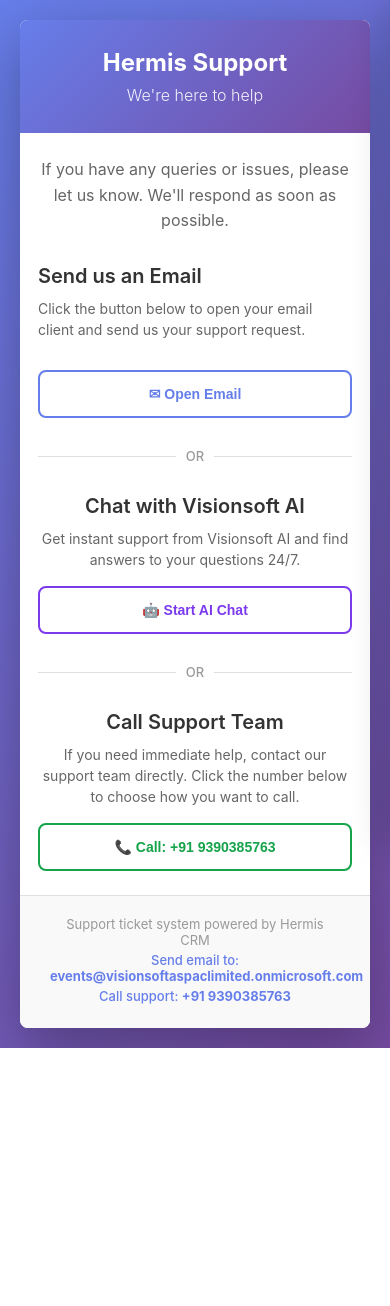
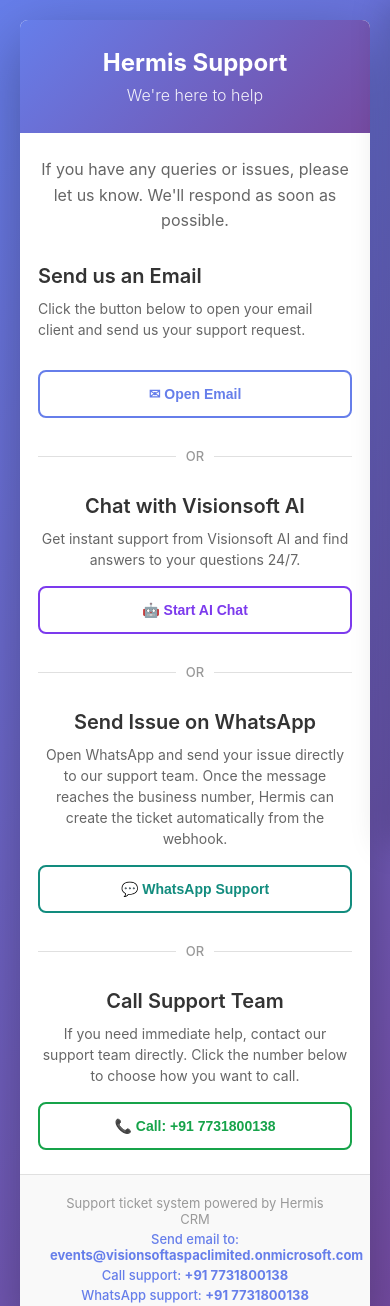
Before and after one commit to VisionsoftInc/Hermis-support-page, a website: page public/index.html in a window 390 px wide. Shown: the top 1306 px of the page. Before the commit the page ends 1048 px from the top, so only its background shows below. Drawn offline with Linux system fonts and the light colour scheme; no server answers.

Commit message:
Whatsapp Integration

```diff
--- a/public/index.html
+++ b/public/index.html
@@ -68,6 +68,19 @@
 
           <div class="divider">OR</div>
 
+          <!-- WhatsApp -->
+          <div class="whatsapp-section">
+            <h2>Send Issue on WhatsApp</h2>
+            <p class="form-intro">
+              Open WhatsApp and send your issue directly to our support team. Once the message reaches the business number, Hermis can create the ticket automatically from the webhook.
+            </p>
+            <button type="button" class="submit-btn whatsapp-btn" onclick="openWhatsAppChat()">
+              💬 WhatsApp Support
+            </button>
+          </div>
+
+          <div class="divider">OR</div>
+
           <!-- Call -->
           <div class="call-section">
             <h2>Call Support Team</h2>
@@ -75,7 +88,7 @@
               If you need immediate help, contact our support team directly.
               Click the number below to choose how you want to call.
             </p>
-            <button type="button" class="submit-btn call-toggle-btn" onclick="toggleCallOptions()">
+            <button id="callSupportToggleBtn" type="button" class="submit-btn call-toggle-btn" onclick="toggleCallOptions()">
               📞 Call: +91 9390385763
             </button>
             <div id="callOptions" class="call-options hidden">
@@ -97,7 +110,8 @@
         <p class="support-email">
           Send email to: <strong>events@visionsoftaspaclimited.onmicrosoft.com</strong>
         </p>
-        <p class="support-email">Call support: <strong>+91 9390385763</strong></p>
+        <p class="support-email">Call support: <strong id="footerCallSupportNumber">+91 9390385763</strong></p>
+        <p class="support-email">WhatsApp support: <strong id="footerWhatsappSupportNumber">Configured from support page script</strong></p>
       </div>
 
     </div>
--- a/public/script.js
+++ b/public/script.js
@@ -1,6 +1,8 @@
 // ─── Configuration ────────────────────────────────────────────────────────────
 const SUPPORT_EMAIL = 'events@visionsoftaspaclimited.onmicrosoft.com';
-const SUPPORT_PHONE = '+919390385763';
+let SUPPORT_PHONE = '+917731800138';
+let WHATSAPP_SUPPORT_NUMBER = SUPPORT_PHONE;
+let WHATSAPP_DEFAULT_TEXT = 'Hello Hermis Support, I want to report an issue.';
 
 // ⚠️  Paste your Gemini API key here.
 // Get one free at: https://aistudio.google.com/app/apikey
@@ -13,6 +15,7 @@ const GEMINI_MODEL   = 'gemini-2.5-flash';
 //   'http://localhost:4000'               ← local dev
 // Leave as '' only if this HTML file is served directly by the same Express server.
 const HERMIS_API = 'https://visionsoft-crm-backend.onrender.com';
+// const HERMIS_API = 'http://localhost:4000';
 
 // ─── Visionsoft AI System Prompt (from viraPrompt.js) ────────────────────────
 const VIRA_SYSTEM_PROMPT = `
@@ -368,8 +371,21 @@ function callSupportViaDialer() {
 
 function callSupportViaWhatsApp() {
   hideError();
-  window.open(`https://wa.me/${SUPPORT_PHONE.replace('+', '')}`, '_blank', 'noopener,noreferrer');
+  openWhatsAppChat();
   hideCallOptions();
+}
+
+function openWhatsAppChat() {
+  hideError();
+  const normalizedNumber = WHATSAPP_SUPPORT_NUMBER.replace(/[^\d]/g, '');
+
+  if (!normalizedNumber) {
+    showError('WhatsApp support number is not configured yet.');
+    return;
+  }
+
+  const encodedText = encodeURIComponent(WHATSAPP_DEFAULT_TEXT);
+  window.open(`https://wa.me/${normalizedNumber}?text=${encodedText}`, '_blank', 'noopener,noreferrer');
 }
 
 // ─── Error helpers ─────────────────────────────────────────────────────────────
@@ -453,8 +469,65 @@ function setSendDisabled(disabled) {
   if (input) input.disabled = disabled;
 }
 
+function formatSupportPhone(value = '') {
+  const digits = String(value || '').replace(/[^\d]/g, '');
+  if (!digits) return '-';
+  if (digits.length === 12 && digits.startsWith('91')) {
+    return `+${digits.slice(0, 2)} ${digits.slice(2)}`;
+  }
+  if (digits.length === 10) {
+    return `+91 ${digits}`;
+  }
+  if (String(value).startsWith('+')) {
+    return String(value);
+  }
+  return `+${digits}`;
+}
+
+function updateSupportContactLabels() {
+  const callToggle = document.getElementById('callSupportToggleBtn');
+  if (callToggle) {
+    callToggle.textContent = `📞 Call: ${formatSupportPhone(SUPPORT_PHONE)}`;
+  }
+
+  const callFooter = document.getElementById('footerCallSupportNumber');
+  if (callFooter) {
+    callFooter.textContent = formatSupportPhone(SUPPORT_PHONE);
+  }
+
+  const whatsappFooter = document.getElementById('footerWhatsappSupportNumber');
+  if (whatsappFooter) {
+    whatsappFooter.textContent = formatSupportPhone(WHATSAPP_SUPPORT_NUMBER);
+  }
+}
+
+async function loadSupportConfig() {
+  try {
+    const response = await fetch('/api/support/config');
+    if (!response.ok) {
+      return;
+    }
+
+    const config = await response.json();
+    if (config?.supportPhoneNumber) {
+      SUPPORT_PHONE = String(config.supportPhoneNumber).trim();
+    }
+    if (config?.whatsappSupportNumber) {
+      WHATSAPP_SUPPORT_NUMBER = String(config.whatsappSupportNumber).trim();
+    }
+    if (config?.whatsappDefaultText) {
+      WHATSAPP_DEFAULT_TEXT = String(config.whatsappDefaultText).trim();
+    }
+  } catch (error) {
+    console.warn('Support config could not be loaded:', error);
+  } finally {
+    updateSupportContactLabels();
+  }
+}
+
 // Enter key to send
-document.addEventListener('DOMContentLoaded', () => {
+document.addEventListener('DOMContentLoaded', async () => {
+  await loadSupportConfig();
   const input = document.getElementById('chatInput');
   if (input) {
     input.addEventListener('keydown', (e) => {
--- a/public/styles.css
+++ b/public/styles.css
@@ -138,6 +138,18 @@ body {
   box-shadow: 0 10px 25px rgba(124, 58, 237, 0.3);
 }
 
+/* WhatsApp button variant */
+.whatsapp-btn {
+  background: white;
+  color: #128c7e;
+  border: 2px solid #128c7e;
+}
+.whatsapp-btn:hover {
+  background: #128c7e;
+  color: white;
+  box-shadow: 0 10px 25px rgba(18, 140, 126, 0.28);
+}
+
 /* Call button variant */
 .call-toggle-btn {
   background: white;
@@ -200,6 +212,7 @@ body {
 
 /* ─── Section wrappers ───────────────────────────────────────────────────────── */
 .ai-section,
+.whatsapp-section,
 .call-section { text-align: center; }
 
 /* ─── Success message ────────────────────────────────────────────────────────── */
```
Also changed, not shown: server.js (+11 -0 lines).
